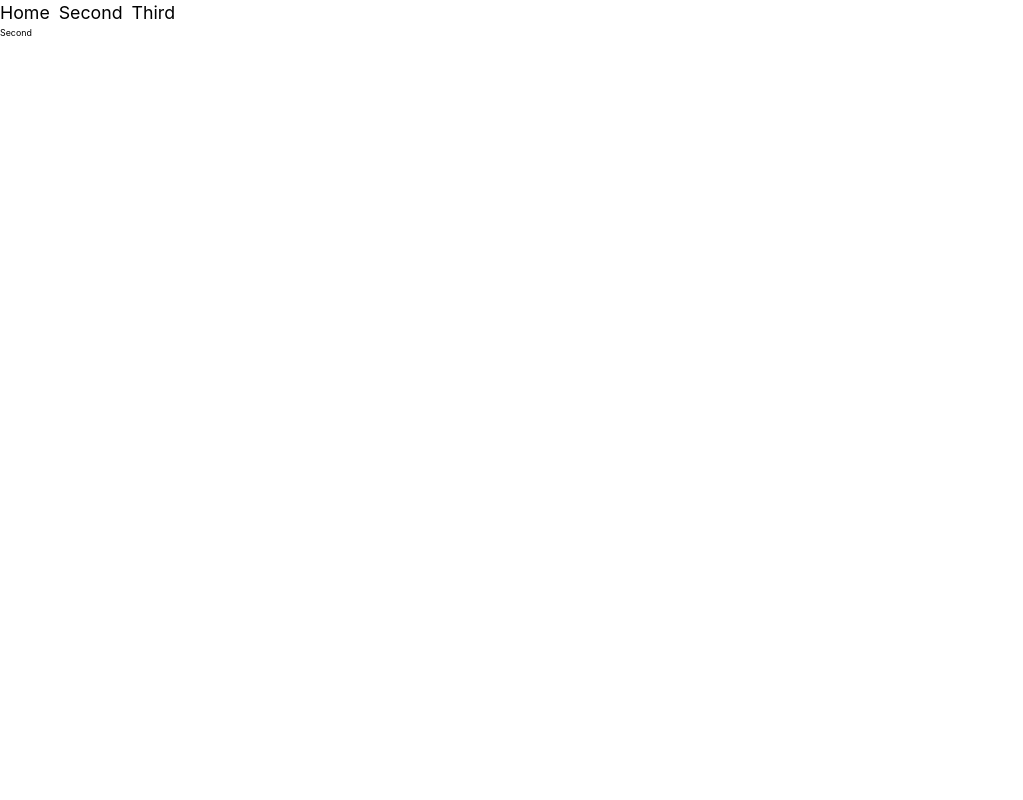
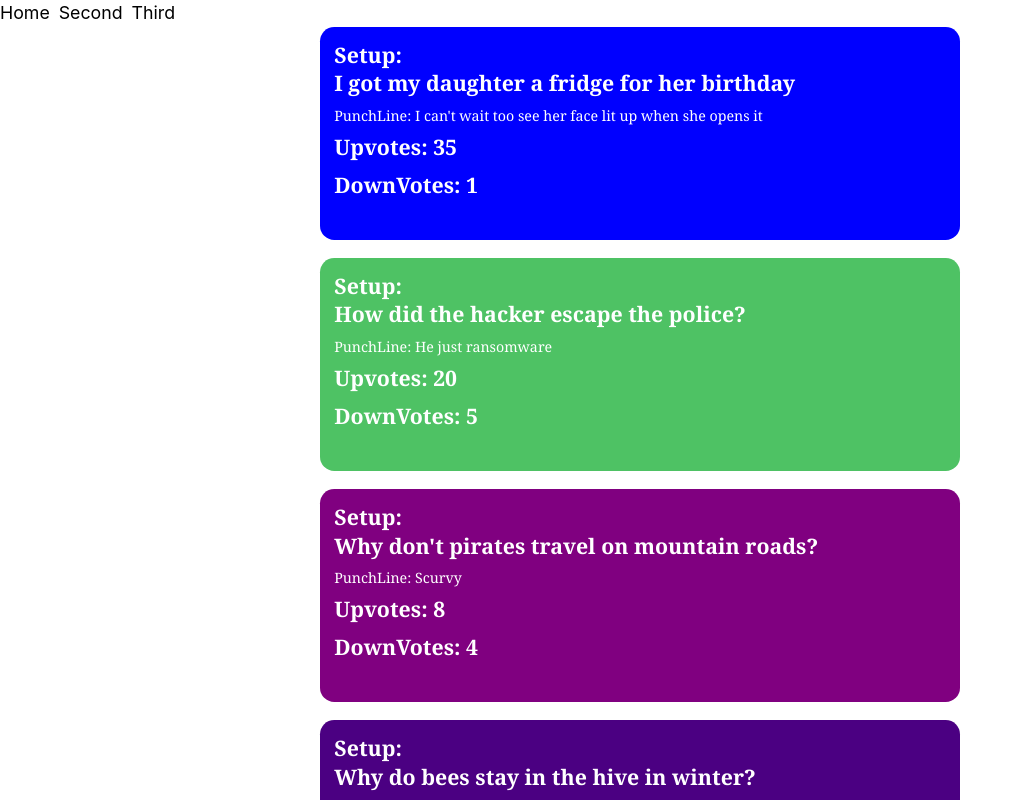
Before and after one commit to Savio234/React-Practice, a React (Create React App) app: page /second in a window 1280 px wide. Shown: the top 800 px of the page, without its empty margins (0-1023 px from the left). Built offline with nearby package versions, Linux system fonts and the light colour scheme.

Commit message:
React tutorials

```diff
--- a/src/components/Contact/Contact.jsx
+++ b/src/components/Contact/Contact.jsx
@@ -2,6 +2,14 @@ import React from 'react'
 import './Contact.css'
 
 const Contact = (props) => {
+  const currentDate = new Date();
+  const year = currentDate.getFullYear();
+  const month = currentDate.getMonth() + 1;
+  const day = currentDate.getDate();
+  const today = Date.parse(currentDate);
+  const workingDate = `${month}  ${day}, ${year}`;
+  console.log('Today', today, '...', 'Working Date', workingDate)
+
   return (
     <div className='body'>
         <div className="card">
--- /dev/null
+++ b/src/components/First/FirstData.jsx
@@ -0,0 +1,35 @@
+// eslint-disable-next-line
+export default [
+    {
+        id: 1,
+        bg: "#EA445A",
+        img: "",
+        name: "Mr. Whiskerson",
+        phone: "(234)-555-0982",
+        email: "crazyunicore@gmail.com"
+      },
+      {
+        id: 2,
+        bg: "#111021",
+        img: "",
+        name: "Joao Felix",
+        phone: "(254)-555-0853",
+        email: "funasTrust@gmail.com"
+      },
+      {
+        id: 3,
+        bg: "#2980B9",
+        img: "",
+        name: "Exposito Drew",
+        phone: "(322)-555-3467",
+        email: "deveregrind@gmail.com"
+      },
+      {
+        id: 4,
+        bg: "#06060B",
+        img: "",
+        name: "Hojlund",
+        phone: "(443)-555-6783",
+        email: "setunilever@gmail.com"
+      },
+]
--- /dev/null
+++ b/src/components/First/FirstPage.jsx
@@ -0,0 +1,26 @@
+import React from 'react'
+import Contact from '../Contact/Contact'
+import data from './FirstData'
+
+const FirstPage = () => {
+  return (
+    <div className="">
+      {
+        data.map(date => {
+          return (
+            <Contact
+              key={date.index}
+              bg={date.bg}
+              img={date.img}
+              name={date.name}
+              phone={date.phone}
+              email={date.email}
+            />
+          )
+        })
+      }
+    </div>
+  )
+}
+
+export default FirstPage
--- a/src/components/Scroll/ScrollToTop.jsx
+++ b/src/components/Scroll/ScrollToTop.jsx
@@ -19,7 +19,7 @@ const ScrollToTop = () => {
         behavior: "smooth"
       })
     }
-    console.log('Scrolling', scrollUp);
+
   return (
     <div>
       {
--- /dev/null
+++ b/src/components/Second/JokesData.jsx
@@ -0,0 +1,82 @@
+    const nums = [1, 2, 3, 4, 5, 6]
+    const squared = nums.map(num => {
+        return (
+            num * num
+        )
+    })
+    console.log('Square of the numbers = ', squared)
+    const names = ['alice', 'ronke', 'grace', 'bob', 'bernard']
+    const capitalize = names.map(name => {
+        return (
+            name[0].toUpperCase() + name.slice(1)
+        )
+    })
+    console.log('Capitalized form of names are = ', capitalize)
+
+    const pokemon = ['Barbossa', 'Jack Sparrow', 'Calypso']
+    const htmlTags = pokemon.map(poke => {
+        return (
+            `<p>${poke}</p>`
+        )
+    })
+    console.log('Tags', htmlTags)
+
+// eslint-disable-next-line
+export default  [
+    {
+        id: 1,
+        Setup: "I got my daughter a fridge for her birthday",
+        Punchline: "I can't wait too see her face lit up when she opens it",
+        bg: "blue",
+        upVotes: 35,
+        downVotes: 1
+    },
+    {
+        id: 2,
+        Setup: "How did the hacker escape the police?",
+        Punchline: "He just ransomware",
+        bg: "#4EC264",
+        upVotes: 20,
+        downVotes: 5
+    },
+    {
+        id: 3,
+        Setup: "Why don't pirates travel on mountain roads?",
+        Punchline: "Scurvy",
+        bg: "purple",
+        upVotes: 8,
+        downVotes: 4
+    },
+    {
+        id: 4,
+        Setup: "Why do bees stay in the hive in winter?",
+        Punchline: "Swarm",
+        bg: "indigo",
+        upVotes: 9,
+        downVotes: 5
+    },
+    {
+        id: 5,
+        Setup: "What's the best thing about Switzerland",
+        Punchline: "I don't know but the flag is a big plus.",
+        bg: "#06060B",
+        upVotes: 15,
+        downVotes: 5
+    },
+    {
+        id: 6,
+        Setup: "How weak could he possibly be?",
+        Punchline: "",
+        bg: "#EA445A",
+        upVotes: 5,
+        downVotes: 10
+    },
+    {
+        id: 7,
+        Setup: "",
+        Punchline: "Its hard to explainthings to kleptomaniacs because they take things seriously",
+        bg: "orange",
+        upVotes: 4,
+        downVotes: 14
+    }
+]
--- /dev/null
+++ b/src/components/Second/Second.css
@@ -0,0 +1,27 @@
+.body {
+    display: flex;
+    flex-direction: column;
+    justify-content: center;
+    align-items: center;
+}
+.cards {
+    width: 50%;
+    padding: 1.6rem;
+    height: 24rem;
+    margin-bottom: 2rem;
+    border-radius: 1.6rem;
+    color: #FFF;
+    font-family: Georgia, 'Times New Roman', Times, serif;
+}
+.cards h3 {
+    font-size: 2.4rem;
+    line-height: 3.2rem;
+    margin-bottom: 1rem;
+    font-weight: 900;
+}
+.cards p {
+    font-size: 1.6rem;
+    line-height: 2rem;
+    font-weight: 400;
+    margin-bottom: 1rem;
+}
--- /dev/null
+++ b/src/components/Second/Second.jsx
@@ -0,0 +1,26 @@
+import React from 'react'
+import SecondCard from './SecondCard'
+import JokesData from './JokesData'
+
+const Second = () => {
+  return (
+    <div>
+        {
+            JokesData.map(second => {
+                return (
+                    <SecondCard
+                        key={second.id}
+                        bg={second.bg}
+                        joke={second.Setup}
+                        punchline={second.Punchline}
+                        upvote={second.upVotes}
+                        downvote={second.downVotes}
+                    />
+                )
+            })
+        }
+    </div>
+  )
+}
+
+export default Second
--- /dev/null
+++ b/src/components/Second/SecondCard.jsx
@@ -0,0 +1,17 @@
+import React from 'react'
+import './Second.css'
+
+const SecondCard = (props) => {
+  return (
+    <div className='body'>
+        <div style={{background: `${props.bg}`}} className="cards">
+            {props.joke && (<h3>Setup: <br /> {props.joke}</h3>)}
+            {props.punchline && (<p>PunchLine: {props.punchline}</p>)}
+            <h3>Upvotes: {props.upvote}</h3>
+            <h3>DownVotes: {props.downvote}</h3>
+        </div>
+    </div>
+  )
+}
+
+export default SecondCard
--- a/src/pages/First.jsx
+++ b/src/pages/First.jsx
@@ -1,55 +1,10 @@
 import React from 'react'
-import Contact from '../components/Contact/Contact'
+import FirstPage from '../components/First/FirstPage'
 
 const First = () => {
-  const data = [
-    {
-      bg: "#EA445A",
-      img: "",
-      name: "Mr. Whiskerson",
-      phone: "(234)-555-0982",
-      email: "crazyunicore@gmail.com"
-    },
-    {
-      bg: "#111021",
-      img: "",
-      name: "Joao Felix",
-      phone: "(254)-555-0853",
-      email: "funasTrust@gmail.com"
-    },
-    {
-      bg: "#2980B9",
-      img: "",
-      name: "Exposito Drew",
-      phone: "(322)-555-3467",
-      email: "deveregrind@gmail.com"
-    },
-    {
-      bg: "#06060B",
-      img: "",
-      name: "Hojlund",
-      phone: "(443)-555-6783",
-      email: "setunilever@gmail.com"
-    },
-  ]
 
   return (
-    <div className="App">
-      {
-        data.map(date => {
-          return (
-            <Contact
-              key={date.index}
-              bg={date.bg}
-              img={date.img}
-              name={date.name}
-              phone={date.phone}
-              email={date.email}
-            />
-          )
-        })
-      }
-    </div>
+    <FirstPage />
   )
 }
 
--- a/src/pages/Second.jsx
+++ b/src/pages/Second.jsx
@@ -1,8 +1,9 @@
 import React from 'react'
+import SecondPage from '../components/Second/Second'
 
 const Second = () => {
   return (
-    <div>Second</div>
+    <SecondPage />
   )
 }
 
```
